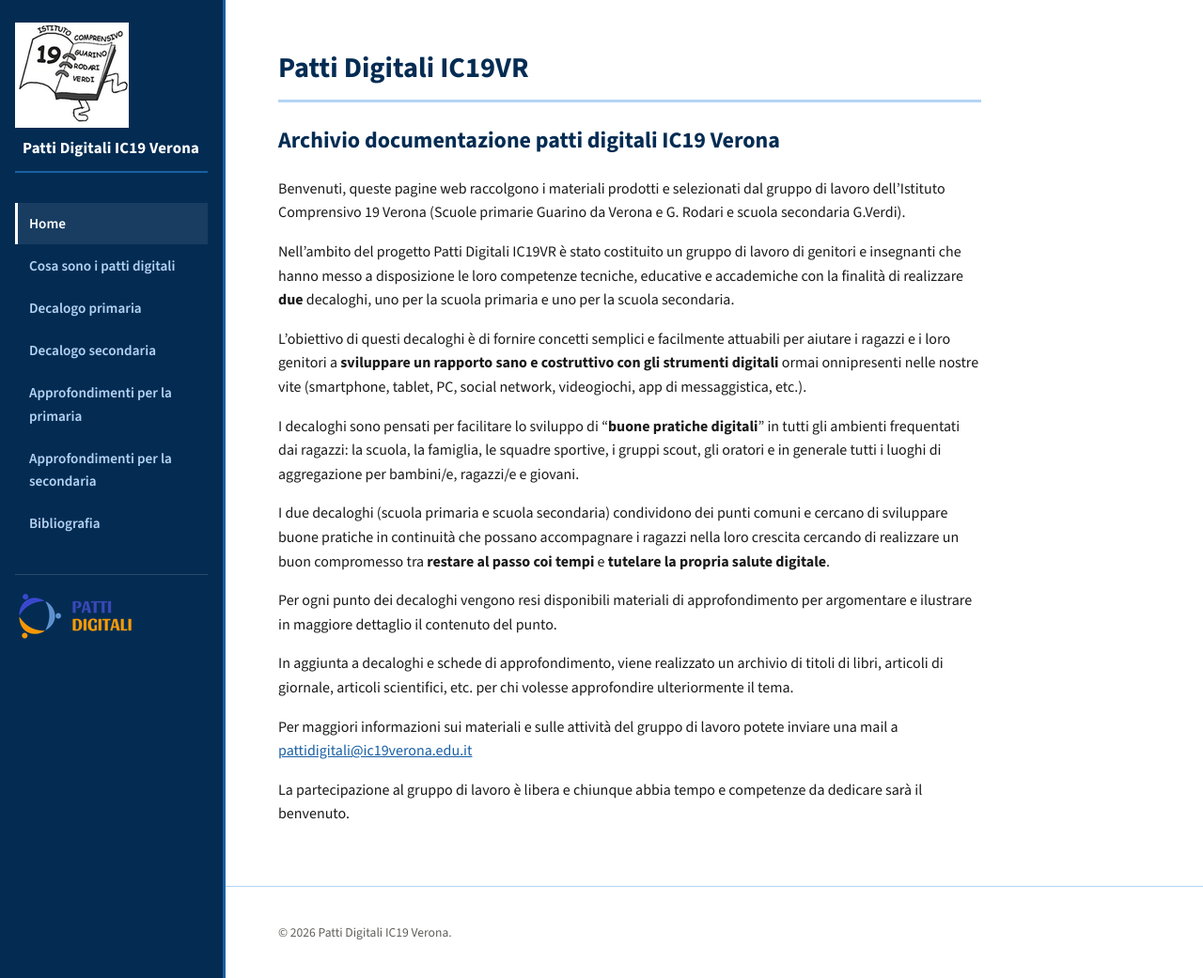
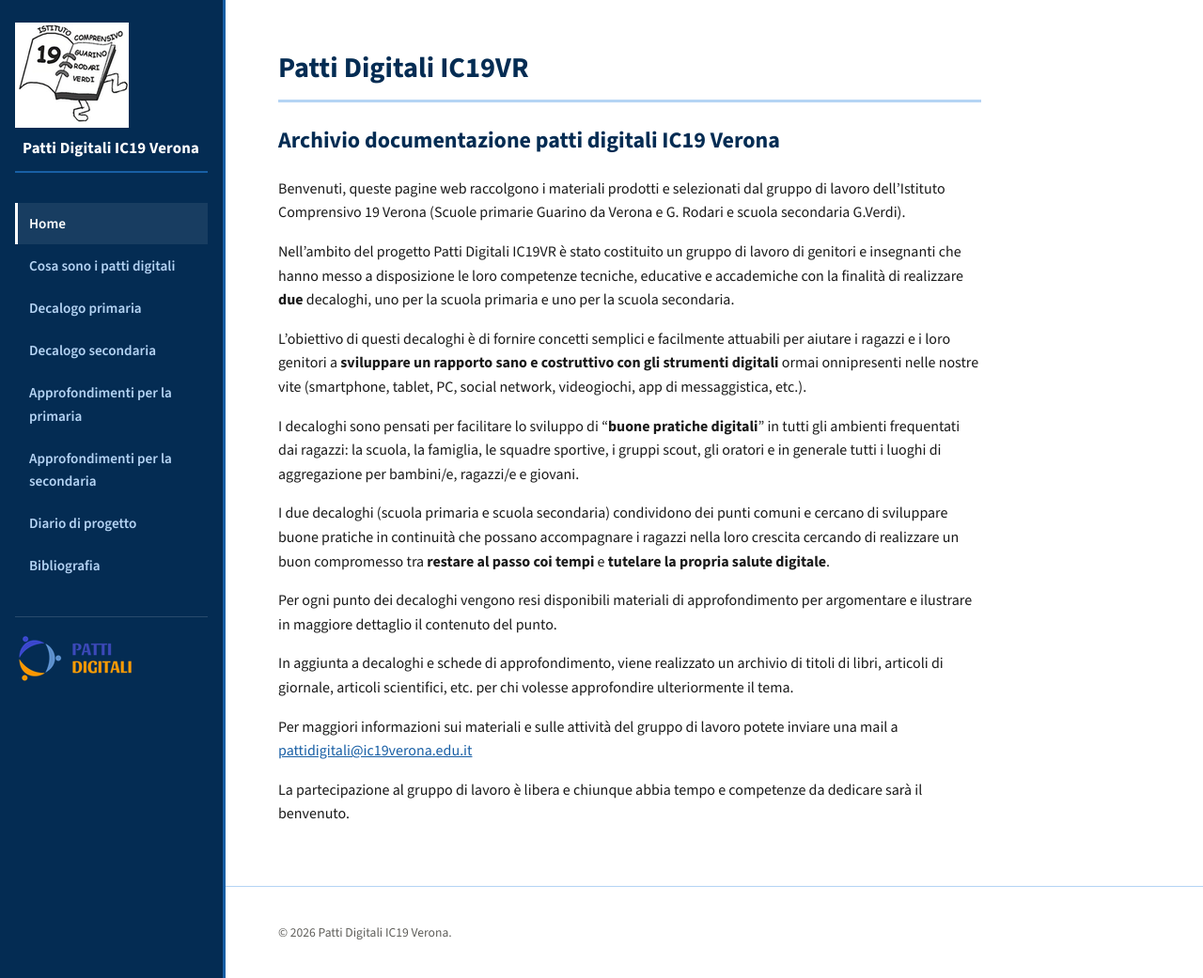
Before and after one commit to ic19vr/pattidigitali, a Jekyll site: the page built from index.md, in a window 1280 px wide and 1041 px high. Shown: the whole window at 94% size. Built offline with Jekyll 4.4.1, drawn with Linux system fonts in a browser that asks for light colours.

Commit message:
Add 'Diario di progetto' section to config

```diff
--- a/_config.yml
+++ b/_config.yml
@@ -25,6 +25,8 @@ nav_items:
     url: /patto-digitale-primaria-approfondimenti/
   - title: Approfondimenti per la secondaria
     url: /patto-digitale-secondaria-approfondimenti/
+  - title: Diario di progetto
+    url: /diario/
   - title: Bibliografia
     url: /bibliografia/
 
```
